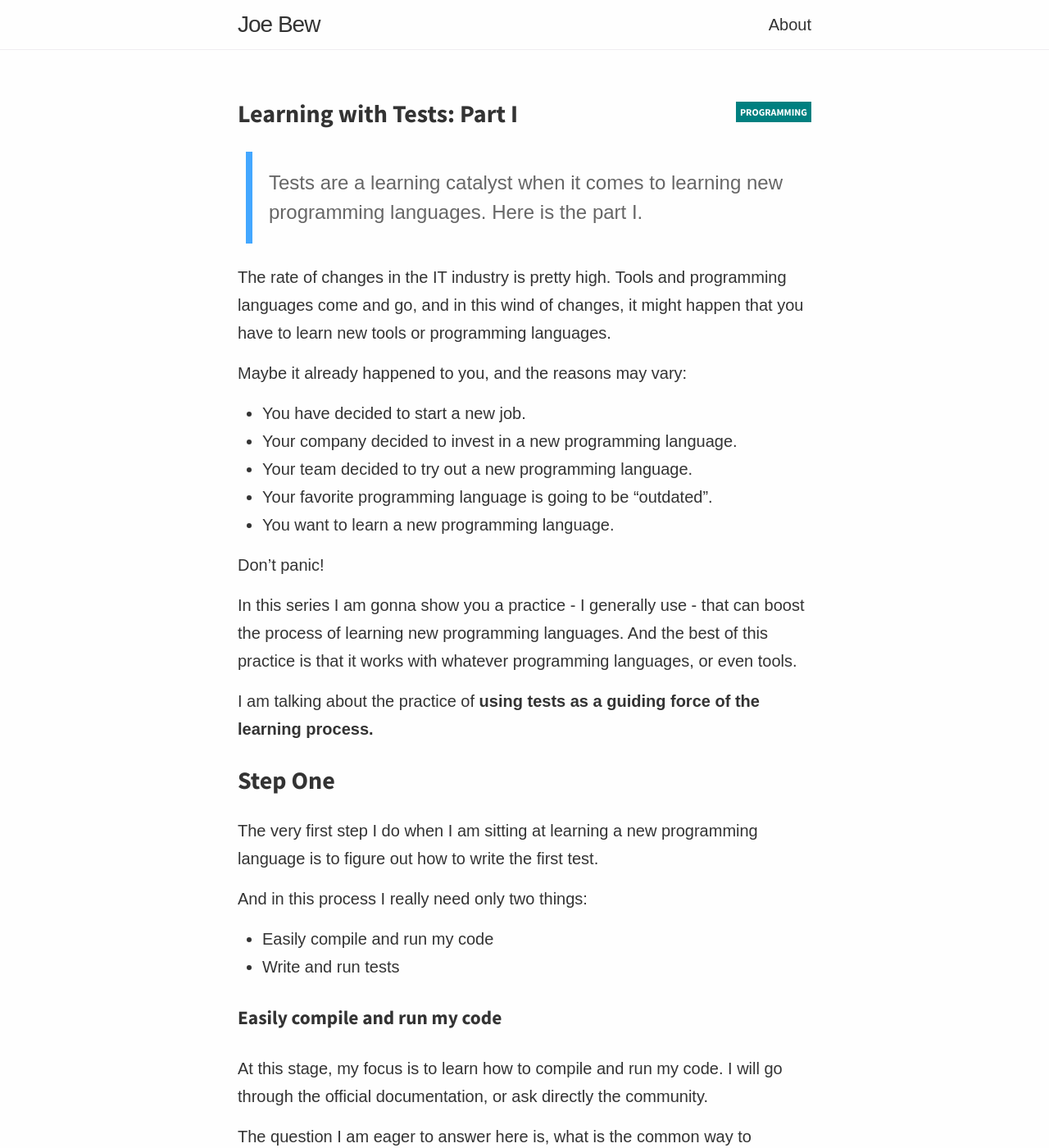
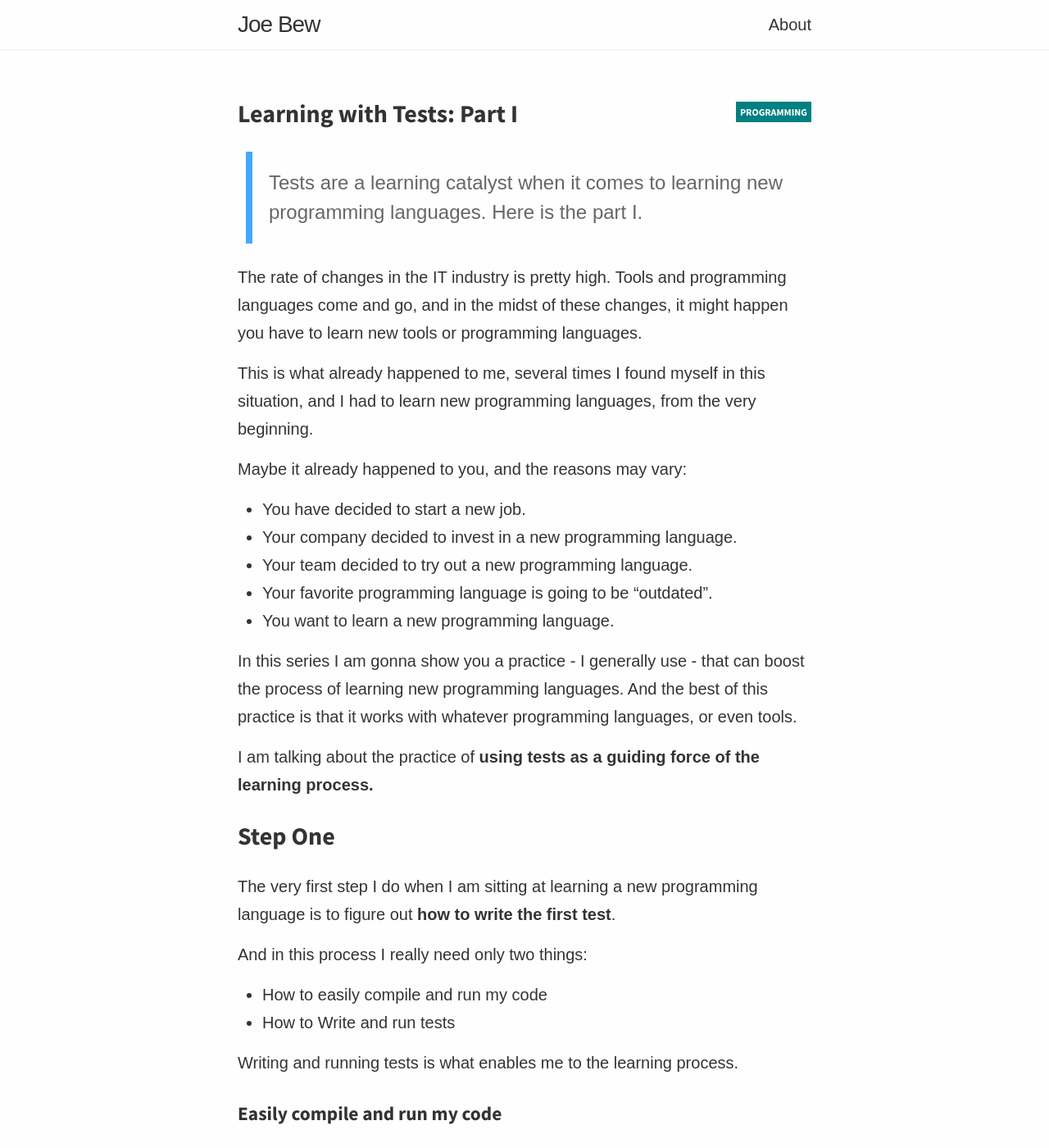
Before and after one commit to joebew42/joebew42.github.io, a Jekyll site: the page built from _posts/2020-07-26-learning-with-tests-part-one.markdown, in a window 1280 px wide and 1400 px high. Shown: the whole window at 82% size. Built offline with Jekyll 4.4.1, drawn with Linux system fonts in a browser that asks for light colours; emoji names are drawn with the system emoji font; some web fonts are replaced.

Commit message:
Review post

```diff
--- a/_posts/2020-07-26-learning-with-tests-part-one.markdown
+++ b/_posts/2020-07-26-learning-with-tests-part-one.markdown
@@ -10,7 +10,9 @@ summary:  "Tests are a learning catalyst when it comes to learning new programmi
 
 <!--more-->
 
-The rate of changes in the IT industry is pretty high. Tools and programming languages come and go, and in this wind of changes, it might happen that you have to learn new tools or programming languages.
+The rate of changes in the IT industry is pretty high. Tools and programming languages come and go, and in the midst of these changes, it might happen you have to learn new tools or programming languages.
+
+This is what already happened to me, several times I found myself in this situation, and I had to learn new programming languages, from the very beginning.
 
 Maybe it already happened to you, and the reasons may vary:
 
@@ -20,20 +22,20 @@ Maybe it already happened to you, and the reasons may vary:
 - Your favorite programming language is going to be "outdated".
 - You want to learn a new programming language.
 
-Don't panic!
-
 In this series I am gonna show you a practice - I generally use - that can boost the process of learning new programming languages. And the best of this practice is that it works with whatever programming languages, or even tools.
 
 I am talking about the practice of **using tests as a guiding force of the learning process.**
 
 ## Step One
 
-The very first step I do when I am sitting at learning a new programming language is to figure out how to write the first test.
+The very first step I do when I am sitting at learning a new programming language is to figure out **how to write the first test**.
 
 And in this process I really need only two things:
 
-- Easily compile and run my code
-- Write and run tests
+- How to easily compile and run my code
+- How to Write and run tests
+
+Writing and running tests is what enables me to the learning process.
 
 ### Easily compile and run my code
 
```
